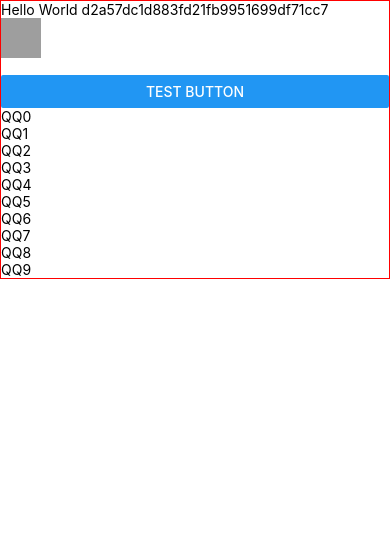
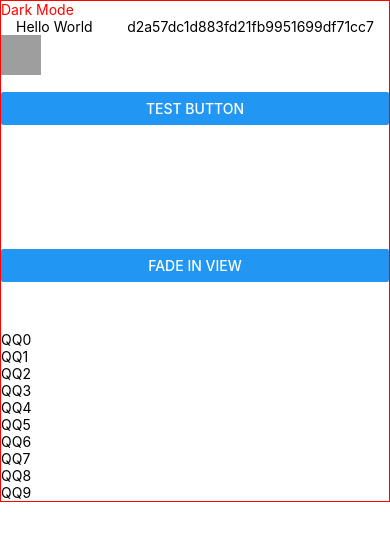
Before and after one commit to gzqyl/udemyTob, a React Native app: screen / in a window 390 px wide. Shown: the top 540 px of the page. Built offline with nearby package versions, Linux system fonts and the light colour scheme; grey boxes are pictures that could not be loaded.

Commit message:
RN的样式布局与简单动画

```diff
--- a/App.tsx
+++ b/App.tsx
@@ -5,7 +5,7 @@
  * @format
  */
 
-import React, { useState } from 'react';
+import React, { useRef, useState } from 'react';
 import type {PropsWithChildren} from 'react';
 import {
   SafeAreaView,
@@ -18,7 +18,9 @@ import {
   Image,
   TextInput,
   Linking,
-  Button
+  Button,
+  Animated,
+  Dimensions
 } from 'react-native';
 
 import {
@@ -38,6 +40,38 @@ function App(): React.JSX.Element {
 
   const dataArr = new Array(10).fill(0)
 
+
+  const fadeAnim = useRef(new Animated.Value(0)).current;
+  const posAnim =  useRef(new Animated.ValueXY()).current;
+  const scaleAnim = useRef(new Animated.Value(1)).current;
+
+  const windowSize = Dimensions.get("window")
+
+  console.log(windowSize)
+
+  const fadeIn = () => {
+    // Will change fadeAnim value to 1 in 5 seconds
+    Animated.timing(fadeAnim, {
+      toValue: 1,
+      duration: 5000,
+      useNativeDriver: true,
+    }).start();
+
+    Animated.timing(posAnim, {
+      toValue: {x: 100, y: 200},
+      duration: 5000,
+      useNativeDriver: true,
+    }).start();
+
+    Animated.timing(scaleAnim, {
+      toValue: 3,
+      duration: 5000,
+      useNativeDriver: true,
+    }).start();
+
+  };
+
+
   const openBaidu=()=>{
     Linking.openURL("https://www.baidu.com")
   }
@@ -52,10 +86,28 @@ function App(): React.JSX.Element {
       <StatusBar hidden={false} />
       <View style={backgroundStyle}>
 
-        <Text>Hello World {md5("app")}</Text>
+        <Text style={{color: isDarkMode ? 'white': 'red'}}>Dark Mode</Text>
+        <View style={styles.boxStyle}>
+          <Text>Hello World</Text>
+          <Text> {md5("app")}</Text>
+        </View>
         <Image source={{uri: 'https://reactjs.org/logo-og.png'}} style={{width: 40, height: 40}} />
         <TextInput value={msg} onChangeText={(txt)=>{setMsg(txt)}}/>
         <Button title="Test Button" onPress={()=>openBaidu()} />
+        <Animated.View
+          style={[
+            styles.fadingContainer,
+            {
+              // Bind opacity to animated value
+              opacity: fadeAnim,
+              transform: [{translateX:posAnim.x},{translateY: posAnim.y},{scaleX: scaleAnim},{scaleY: scaleAnim}]
+            },
+          ]}>
+          <Text style={styles.fadingText}>Fading View!</Text>
+        </Animated.View>
+        <View style={styles.buttonRow}>
+          <Button title="Fade In View" onPress={fadeIn} />
+        </View>
         <ScrollView>
           {dataArr.map((_,k) => <Text key={k}>QQ{k}</Text>)}
         </ScrollView>
@@ -64,4 +116,32 @@ function App(): React.JSX.Element {
   );
 }
 
+const styles = StyleSheet.create({
+
+  w10: {
+    width: 100
+  },
+  fadingContainer: {
+    padding: 20,
+    backgroundColor: 'powderblue',
+  },
+
+  fadingText: {
+    fontSize: 28,
+  },
+  buttonRow: {
+    flexBasis: 100,
+    justifyContent: 'space-evenly',
+    marginVertical: 16,
+  },
+  boxStyle:{
+    display: 'flex',
+    flexDirection: 'row',
+    justifyContent: 'space-between',
+    marginLeft:15,
+    marginRight:15
+  }
+
+})
+
 export default App;
```
